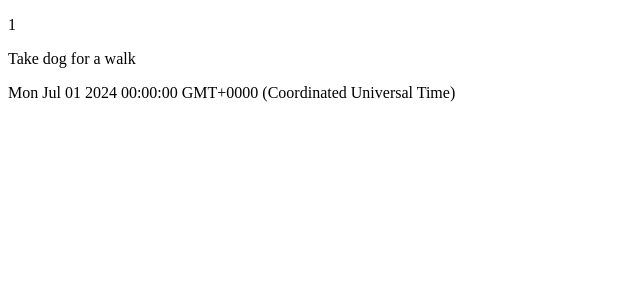
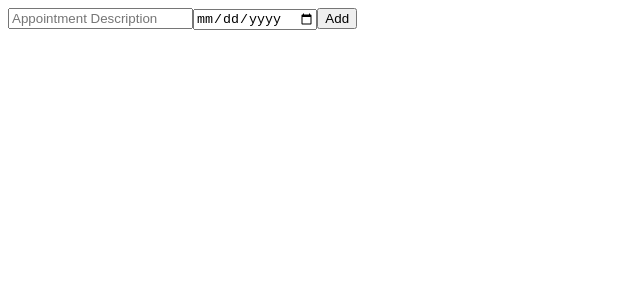
Before and after one commit to codesbydeen/appointment-app, an Angular app: page / in a window 1280 px wide. Shown: the top 300 px of the page, without its empty margins (0-640 px from the left). Built offline with nearby package versions, Linux system fonts and the light colour scheme.

Commit message:
Adding two way data binding

```diff
--- a/src/app/appointment-list/appointment-list.component.html
+++ b/src/app/appointment-list/appointment-list.component.html
@@ -1,3 +1,12 @@
-<p>{{ appointment.id }}</p>
-<p>{{ appointment.title }}</p>
-<p>{{ appointment.date }}</p>
+<div>
+  <input
+    [(ngModel)]="newAppointmentTitle"
+    placeholder="Appointment Description"
+  />
+  <input
+    [(ngModel)]="newAppointmentDate"
+    type="date"
+    placeholder="Appointment Date"
+  />
+  <button>Add</button>
+</div>
--- a/src/app/appointment-list/appointment-list.component.ts
+++ b/src/app/appointment-list/appointment-list.component.ts
@@ -7,9 +7,8 @@
   styleUrls: ['./appointment-list.component.css'],
 })
 export class AppointmentListComponent {
-  appointment: Appointment = {
-    id: 1,
-    title: 'Take dog for a walk',
-    date: new Date('2024-07-01'),
-  };
+  newAppointmentTitle: string = '';
+  newAppointmentDate: Date = new Date();
+
+  appointments: Appointment[] = [];
 }
```
Also changed, not shown: src/app/app.module.ts (+6 -9 lines).
